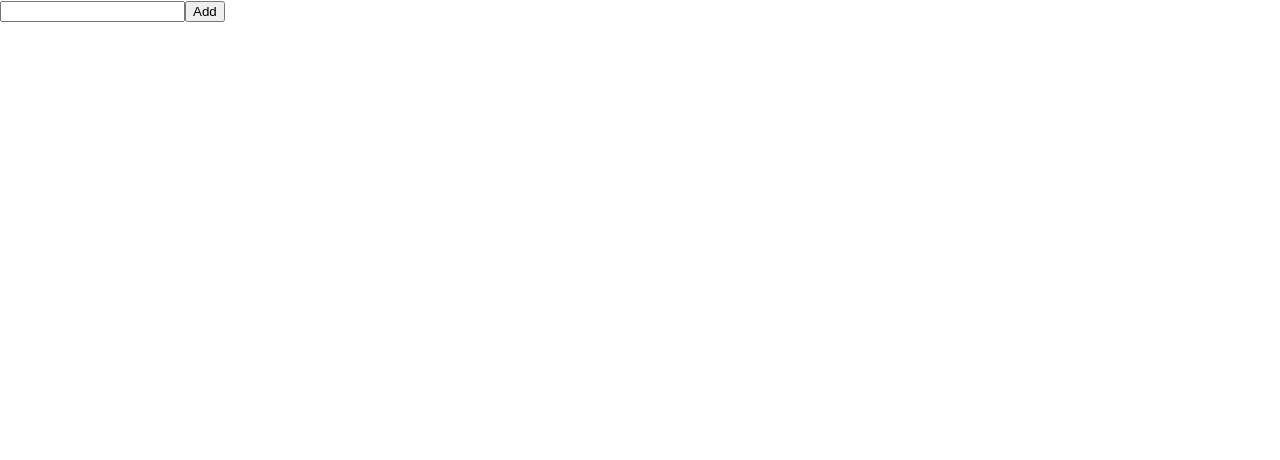
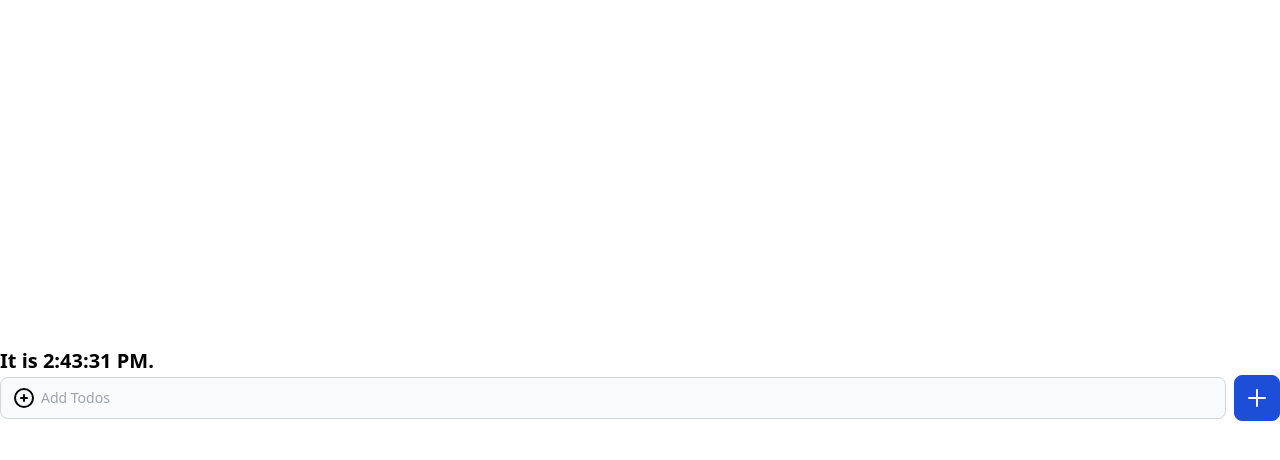
Before and after one commit to Bariscncfc/todos-app, a React (Create React App) app: page / in a window 1280 px wide. Shown: the top 460 px of the page. Built offline with nearby package versions, Linux system fonts and the light colour scheme.

Commit message:
UI Design
some ui design fixes

```diff
--- a/package.json
+++ b/package.json
@@ -44,6 +44,9 @@
     ]
   },
   "devDependencies": {
-    "@types/uuid": "^8.3.4"
+    "@types/uuid": "^8.3.4",
+    "autoprefixer": "^10.4.7",
+    "postcss": "^8.4.14",
+    "tailwindcss": "^3.1.4"
   }
 }
--- /dev/null
+++ b/postcss.config.js
@@ -0,0 +1,6 @@
+module.exports = {
+  plugins: {
+    tailwindcss: {},
+    autoprefixer: {},
+  },
+}
--- a/src/App.tsx
+++ b/src/App.tsx
@@ -1,36 +1,110 @@
 import React, { useState } from "react";
+import Clock from "./components/Clock";
 import { addTodo, remove } from "./features/todoSlice";
 import { useAppDispatch, useAppSelector } from "./store";
 
 function App() {
-  const todos = useAppSelector(state => state.todos);
+  const todos = useAppSelector((state) => state.todos);
   const [title, setTitle] = useState("");
 
   const dispatch = useAppDispatch();
 
   const onSave = () => {
-   dispatch(addTodo(title));
-   setTitle("");
-  }
+    dispatch(addTodo(title));
+    setTitle("");
+  };
 
   const onDelete = (id: string) => {
     dispatch(remove(id));
-  }
+  };
 
-
-  return <div>
-    <input name="title" value={title} onChange={(e) => setTitle(e.currentTarget.value)}/>
-    <button onClick={onSave}>Add</button>
-
-    <ul>
-       {todos.map((todo) => (
-        <li key={todo.id}>
-          <button onClick={() => onDelete(todo.id)}>Delete</button>
-          <span>{todo.title}</span>
-          </li>
-       ))}
-    </ul>
-  </div>;
+  return (
+    <div className=" container mx-auto flex flex-col justify-center h-screen">
+      <Clock/>
+      <form className="flex items-center">
+        <label className="sr-only">Add Todos</label>
+        <div className="relative w-full">
+          <div className="flex absolute inset-y-0 left-0 items-center pl-3 pointer-events-none">
+            <svg
+              xmlns="http://www.w3.org/2000/svg"
+              className="h-6 w-6"
+              fill="none"
+              viewBox="0 0 24 24"
+              stroke="currentColor"
+              strokeWidth={2}
+            >
+              <path
+                strokeLinecap="round"
+                strokeLinejoin="round"
+                d="M12 9v3m0 0v3m0-3h3m-3 0H9m12 0a9 9 0 11-18 0 9 9 0 0118 0z"
+              />
+            </svg>
+          </div>
+          <input
+            type="text"
+            value={title}
+            onChange={(e) => setTitle(e.currentTarget.value)}
+            id="simple-search"
+            className="bg-gray-50 border border-gray-300 text-gray-900 text-sm rounded-lg focus:ring-blue-500 focus:border-blue-500 block w-full pl-10 p-2.5  dark:bg-gray-700 dark:border-gray-600 dark:placeholder-gray-400 dark:text-white dark:focus:ring-blue-500 dark:focus:border-blue-500"
+            placeholder="Add Todos"
+            required
+          />
+        </div>
+        <button
+          type="submit"
+          onClick={onSave}
+          className="p-2.5 ml-2 text-sm font-medium text-white bg-blue-700 rounded-lg border border-blue-700 hover:bg-blue-800 focus:ring-4 focus:outline-none focus:ring-blue-300 dark:bg-blue-600 dark:hover:bg-blue-700 dark:focus:ring-blue-800"
+        >
+          <svg
+            xmlns="http://www.w3.org/2000/svg"
+            className="h-6 w-6"
+            fill="none"
+            viewBox="0 0 24 24"
+            stroke="currentColor"
+            strokeWidth={2}
+          >
+            <path
+              strokeLinecap="round"
+              strokeLinejoin="round"
+              d="M12 4v16m8-8H4"
+            />
+          </svg>
+        </button>
+      </form>
+      <div className="flex grid grid-cols-4 mt-8">
+        {todos.map((todo) => (
+          <div
+            className="p-6 max-w-sm bg-white rounded-lg border border-gray-200 shadow-md dark:bg-gray-800 dark:border-gray-700"
+            key={todo.id}
+          >
+            <a href="#">
+              <h5 className="mb-2 text-2xl font-bold tracking-tight text-gray-900 dark:text-white">
+                {todo.title}
+              </h5>
+            </a>
+            <button
+              onClick={() => onDelete(todo.id)}
+              className="inline-flex items-center py-2 px-3 text-sm font-medium text-center text-white bg-blue-700 rounded-lg hover:bg-blue-800 focus:ring-4 focus:outline-none focus:ring-blue-300 dark:bg-blue-600 dark:hover:bg-blue-700 dark:focus:ring-blue-800"
+            >
+              Delete
+              <svg
+                className="ml-2 -mr-1 w-4 h-4"
+                fill="currentColor"
+                viewBox="0 0 20 20"
+                xmlns="http://www.w3.org/2000/svg"
+              >
+                <path
+                  fill-rule="evenodd"
+                  d="M10.293 3.293a1 1 0 011.414 0l6 6a1 1 0 010 1.414l-6 6a1 1 0 01-1.414-1.414L14.586 11H3a1 1 0 110-2h11.586l-4.293-4.293a1 1 0 010-1.414z"
+                  clip-rule="evenodd"
+                ></path>
+              </svg>
+            </button>
+          </div>
+        ))}
+        </div>
+    </div>
+  );
 }
 
 export default App;
--- /dev/null
+++ b/src/components/Clock.tsx
@@ -0,0 +1,19 @@
+import React, { useEffect, useState } from "react";
+
+const Clock = () => {
+  const [date, setDate] = useState(new Date());
+
+  useEffect(() => {
+    const timer = setInterval(() => {
+      setDate(new Date());
+    }, 1000);
+    return () => clearInterval(timer);
+  });
+  return (
+    <div>
+      <h2 className="text-xl font-semibold">It is {date.toLocaleTimeString()}.</h2>
+    </div>
+  );
+};
+
+export default Clock;
--- a/src/index.css
+++ b/src/index.css
@@ -1,13 +1,3 @@
-body {
-  margin: 0;
-  font-family: -apple-system, BlinkMacSystemFont, 'Segoe UI', 'Roboto', 'Oxygen',
-    'Ubuntu', 'Cantarell', 'Fira Sans', 'Droid Sans', 'Helvetica Neue',
-    sans-serif;
-  -webkit-font-smoothing: antialiased;
-  -moz-osx-font-smoothing: grayscale;
-}
-
-code {
-  font-family: source-code-pro, Menlo, Monaco, Consolas, 'Courier New',
-    monospace;
-}
+@tailwind base;
+@tailwind components;
+@tailwind utilities;
--- /dev/null
+++ b/tailwind.config.js
@@ -0,0 +1,10 @@
+/** @type {import('tailwindcss').Config} */
+module.exports = {
+  content: [
+    "./src/**/*.{js,jsx,ts,tsx}",
+  ],
+  theme: {
+    extend: {},
+  },
+  plugins: [],
+}
```
Also changed, not shown: 1 other file (tests, documents, lock files or other folders).
